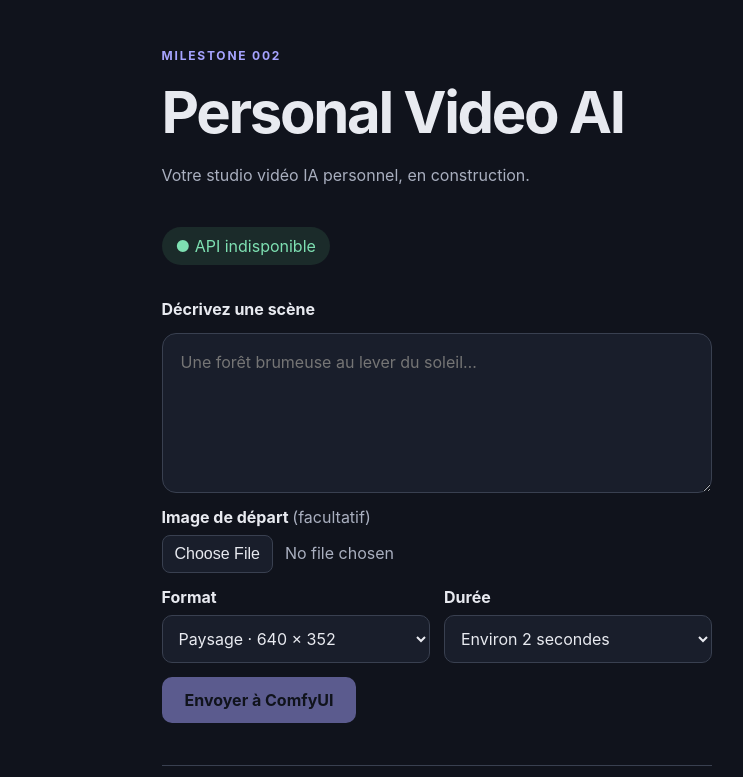
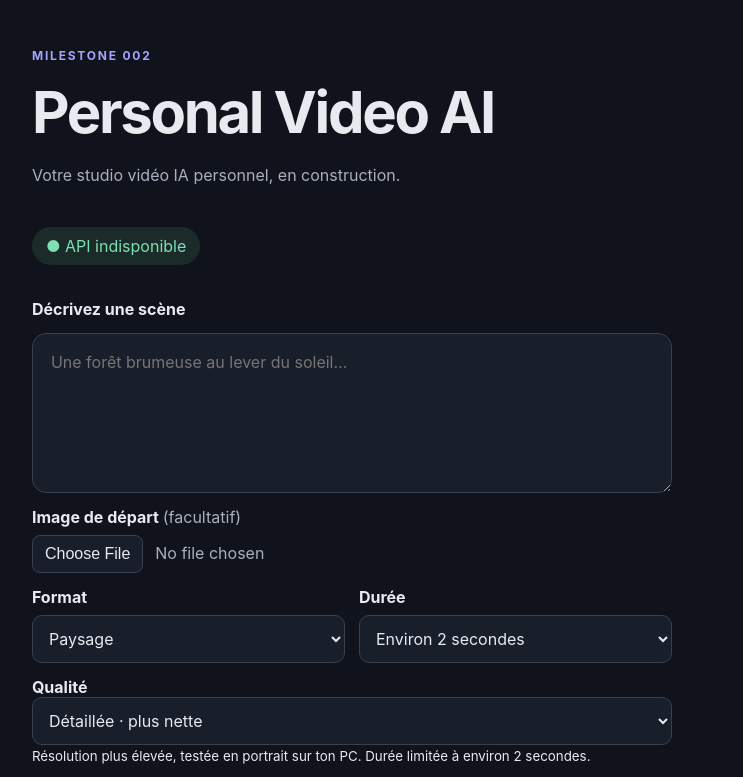
Before and after one commit to triplevega/personal-video-ai, a React (Vite) app in the folder frontend/: page / in a window 1280 px wide. Shown: the top 777 px of the page, without its empty margins (183-926 px from the left). Built offline with nearby package versions, Linux system fonts and the light colour scheme; no server answers.

Commit message:
Add detailed local video quality mode

```diff
--- a/frontend/src/main.tsx
+++ b/frontend/src/main.tsx
@@ -3,7 +3,8 @@
 import './style.css';
 
 type VideoFormat = 'landscape' | 'square' | 'portrait';
-type Job = { id: string; prompt: string; created_at: string; video_format: VideoFormat | null; duration_seconds: number | null };
+type Quality = 'fast' | 'detailed';
+type Job = { id: string; prompt: string; created_at: string; video_format: VideoFormat | null; duration_seconds: number | null; quality: Quality | null };
 const formatLabels: Record<VideoFormat, string> = { landscape: 'Paysage', square: 'Carré', portrait: 'Portrait' };
 
 function App() {
@@ -11,6 +12,7 @@
   const [prompt, setPrompt] = useState('');
   const [videoFormat, setVideoFormat] = useState<VideoFormat>('landscape');
   const [durationSeconds, setDurationSeconds] = useState<2 | 3>(2);
+  const [quality, setQuality] = useState<Quality>('detailed');
   const [startImage, setStartImage] = useState<File | null>(null);
   const [imageFormat, setImageFormat] = useState<VideoFormat | null>(null);
   const [result, setResult] = useState('');
@@ -82,7 +84,7 @@
         if (!upload.ok) throw new Error(uploaded.detail ?? 'Impossible d’envoyer l’image.');
         imageName = uploaded.name;
       }
-      const response = await fetch('/api/generate', { method: 'POST', headers: { 'Content-Type': 'application/json' }, body: JSON.stringify({ prompt, video_format: videoFormat, duration_seconds: durationSeconds, start_image: imageName }) });
+      const response = await fetch('/api/generate', { method: 'POST', headers: { 'Content-Type': 'application/json' }, body: JSON.stringify({ prompt, video_format: videoFormat, duration_seconds: durationSeconds, start_image: imageName, quality }) });
       const data = await response.json();
       if (response.ok) {
         localStorage.setItem('lastJobId', data.prompt_id);
@@ -137,14 +139,15 @@
       <textarea id="prompt" value={prompt} onChange={e => setPrompt(e.target.value)} minLength={1} maxLength={4000} required placeholder="Une forêt brumeuse au lever du soleil…"/>
       <div className="image-field"><label htmlFor="start-image">Image de départ <span>(facultatif)</span></label><input id="start-image" type="file" accept="image/png,image/jpeg,image/webp" onChange={e => void chooseImage(e.target.files?.[0] ?? null)}/>{startImage && <button type="button" className="clear-image" onClick={() => { void chooseImage(null); const input = document.getElementById('start-image') as HTMLInputElement; input.value = ''; }}>Retirer l’image</button>}{imageFormat && videoFormat !== imageFormat && <p className="format-warning">L’image est au format {formatLabels[imageFormat].toLowerCase()}. Choisir un autre format peut couper une grande partie de l’image.</p>}</div>
       <div className="settings-row">
-        <div><label htmlFor="video-format">Format</label><select id="video-format" value={videoFormat} onChange={e => setVideoFormat(e.target.value as VideoFormat)}><option value="landscape">Paysage · 640 × 352</option><option value="square">Carré · 512 × 512</option><option value="portrait">Portrait · 352 × 640</option></select></div>
-        <div><label htmlFor="duration">Durée</label><select id="duration" value={durationSeconds} onChange={e => setDurationSeconds(Number(e.target.value) as 2 | 3)}><option value={2}>Environ 2 secondes</option><option value={3}>Environ 3 secondes</option></select></div>
+        <div><label htmlFor="video-format">Format</label><select id="video-format" value={videoFormat} onChange={e => setVideoFormat(e.target.value as VideoFormat)}><option value="landscape">Paysage</option><option value="square">Carré</option><option value="portrait">Portrait</option></select></div>
+        <div><label htmlFor="duration">Durée</label><select id="duration" value={durationSeconds} onChange={e => setDurationSeconds(Number(e.target.value) as 2 | 3)}><option value={2}>Environ 2 secondes</option><option value={3} disabled={quality === 'detailed'}>Environ 3 secondes {quality === 'detailed' ? '(mode rapide)' : ''}</option></select></div>
       </div>
+      <div className="quality-field"><label htmlFor="quality">Qualité</label><select id="quality" value={quality} onChange={e => { const next = e.target.value as Quality; setQuality(next); if (next === 'detailed') setDurationSeconds(2); }}><option value="detailed">Détaillée · plus nette</option><option value="fast">Rapide · basse résolution</option></select><small>{quality === 'detailed' ? 'Résolution plus élevée, testée en portrait sur ton PC. Durée limitée à environ 2 secondes.' : 'Résolution réduite pour des essais plus rapides, jusqu’à environ 3 secondes.'}</small></div>
       <button disabled={busy || !prompt.trim()}>{busy ? 'Envoi…' : 'Envoyer à ComfyUI'}</button>
     </form>
     {result && <p className="result" role="status">{result}</p>}{jobStatus && <p className="result" role="status">{jobStatus}</p>}
     {videoUrl && <><video className="video" src={videoUrl} controls playsInline /><a className="download" href={videoUrl} download={`personal-video-ai-${jobId}.mp4`}>Télécharger la vidéo</a></>}
-    <section className="history"><div className="history-heading"><h2>Mes créations</h2><button type="button" onClick={() => void loadJobs()}>Actualiser</button></div>{jobs.length === 0 ? <p className="note">Les vidéos envoyées depuis cette interface apparaîtront ici.</p> : <ul>{jobs.map(job => <li key={job.id}><button type="button" className={`history-item${job.id === jobId ? ' selected' : ''}`} onClick={() => selectJob(job.id)} aria-pressed={job.id === jobId}><span>{job.prompt}</span><small>{new Date(job.created_at).toLocaleString('fr-FR')}{job.video_format && job.duration_seconds ? ` · ${formatLabels[job.video_format]} · ≈ ${job.duration_seconds} s` : ''}</small></button></li>)}</ul>}</section>
+    <section className="history"><div className="history-heading"><h2>Mes créations</h2><button type="button" onClick={() => void loadJobs()}>Actualiser</button></div>{jobs.length === 0 ? <p className="note">Les vidéos envoyées depuis cette interface apparaîtront ici.</p> : <ul>{jobs.map(job => <li key={job.id}><button type="button" className={`history-item${job.id === jobId ? ' selected' : ''}`} onClick={() => selectJob(job.id)} aria-pressed={job.id === jobId}><span>{job.prompt}</span><small>{new Date(job.created_at).toLocaleString('fr-FR')}{job.video_format && job.duration_seconds ? ` · ${formatLabels[job.video_format]} · ≈ ${job.duration_seconds} s` : ''}{job.quality ? ` · ${job.quality === 'detailed' ? 'Détaillée' : 'Rapide'}` : ''}</small></button></li>)}</ul>}</section>
     <p className="note">La génération utilise le workflow local Wan 2.2. Gardez ComfyUI ouvert pendant le rendu.</p>
   </main>;
 }
```
